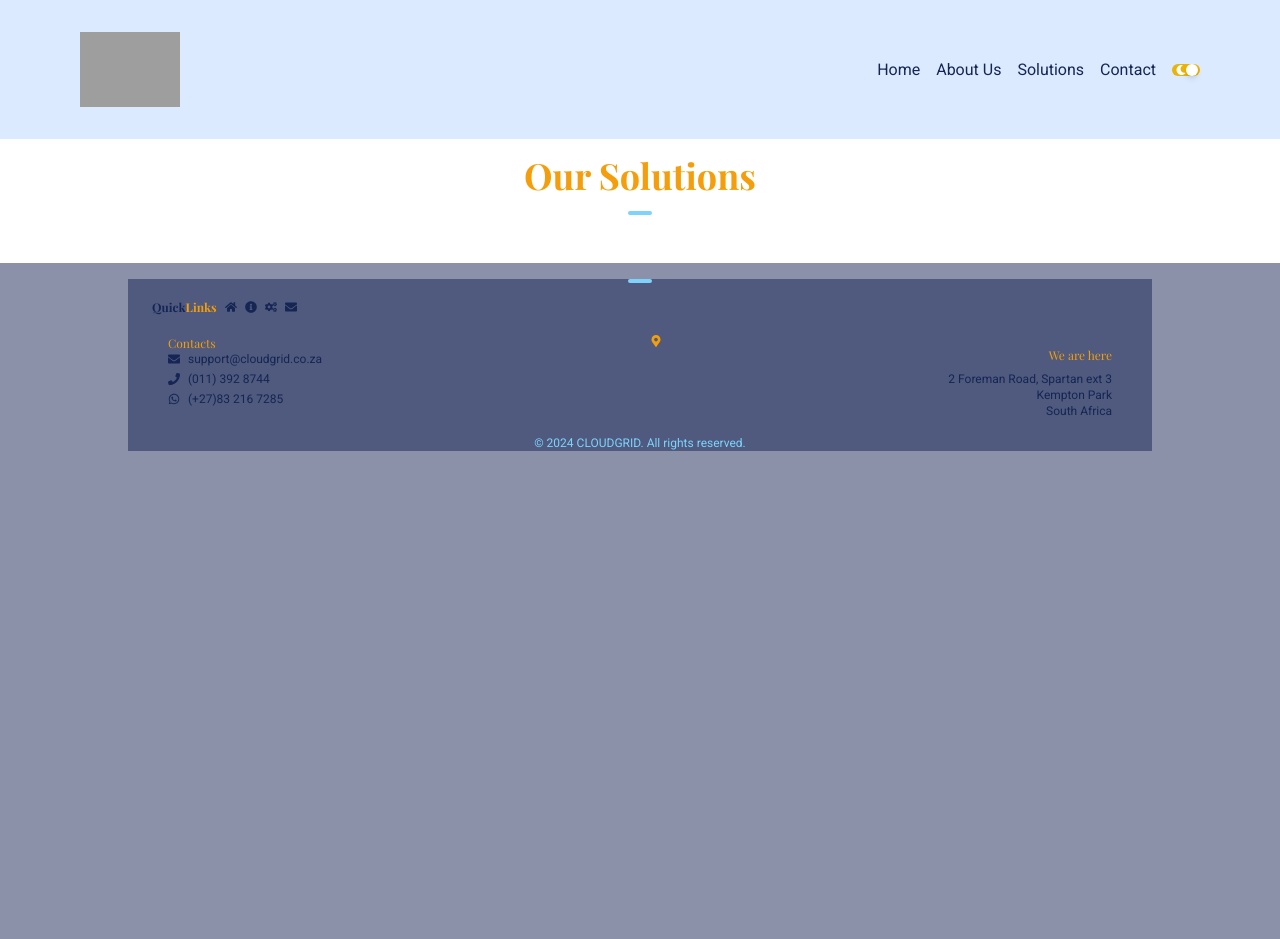
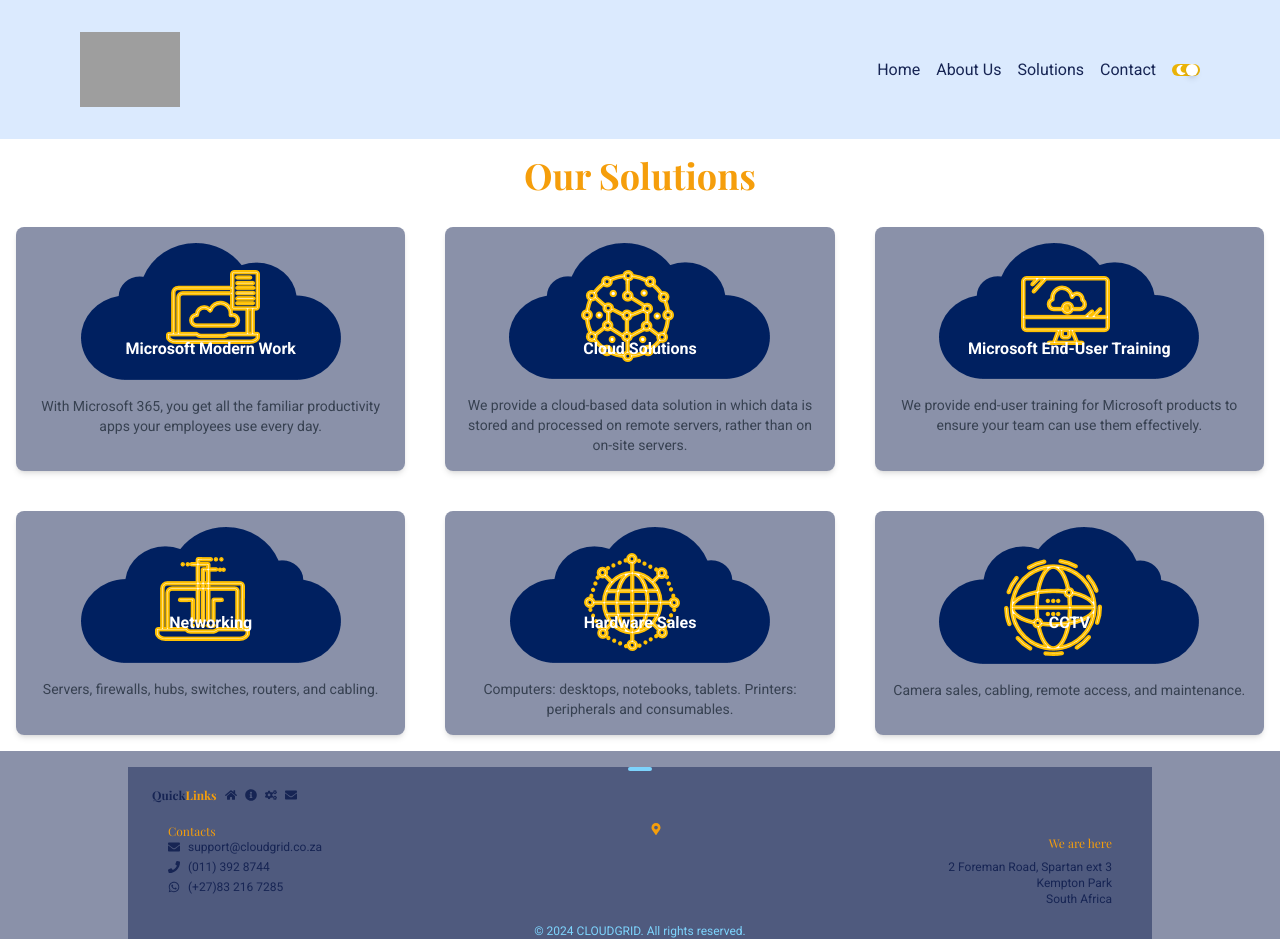
Before and after one commit to Sheilakobue/Cloudgrid-website, a Next.js app: page /solutions in a window 1280 px wide. Before the commit the page ends 800 px from the top, so only its background shows below. Built offline with nearby package versions, Linux system fonts and the light colour scheme; grey boxes are pictures that could not be loaded.

Commit message:
add solutions

```diff
--- a/src/app/solutions/page.tsx
+++ b/src/app/solutions/page.tsx
@@ -1,21 +1,61 @@
 import React from "react";
-import Link from "next/link";
-import Image from "next/image";
+import SolutionItem from "../../components/SolutionItem"; // Ensure the path is correct
 import MicrosoftModernWork from "../../../public/MicrosoftModernWork.png";
+import CloudSolutions from "../../../public/CloudSolutions.png";
+import Training from "../../../public/Training.png";
+import Networking from "../../../public/Networking.png";
+import HardwareSales from "../../../public/HardwareSales.png";
+import CCTV from "../../../public/CCTV.png";
 
 export default function SolutionList() {
   return (
     <section className="p-4 bg-white dark:bg-gray-800">
       <h1 className="text-center text-4xl font-bold mb-8 text-amber-500">
         Our Solutions
-        <hr className="w-6 h-1 mx-auto m-4 bg-sky-300 border-0 rounded"></hr>
       </h1>
-      <div className="flex flex-col space-y-28">
-        <div className="flex flex-col md:flex-row md:space-x-12">
-          <div className="md:w-1/2">
-
-          </div>
-        </div>
+      <div className="grid gap-10 md:grid-cols-2 lg:grid-cols-3">
+        <SolutionItem
+          href="/solutions/microsoft-modern-work"
+          imageSrc={MicrosoftModernWork}
+          imageAlt="Microsoft Modern Work"
+          title="Microsoft Modern Work"
+          description="With Microsoft 365, you get all the familiar productivity apps your employees use every day."
+        />
+        <SolutionItem
+          href="/solutions/cloud-solutions"
+          imageSrc={CloudSolutions}
+          imageAlt="Cloud Solutions"
+          title="Cloud Solutions"
+          description="We provide a cloud-based data solution in which data is stored and processed on remote servers, rather than on on-site servers."
+        />
+        <SolutionItem
+          href="/solutions/microsoft-end-user-training"
+          imageSrc={Training}
+          imageAlt="Microsoft End-User Training"
+          title="Microsoft End-User Training"
+          description="We provide end-user training for Microsoft products to ensure your team can use them effectively."
+        />
+        <SolutionItem
+          href="/solutions/networking"
+          imageSrc={Networking}
+          imageAlt="Networking"
+          title="Networking"
+          description="Servers, firewalls, hubs, switches, routers, and cabling."
+        />
+        <SolutionItem
+          href="/solutions/hardware-sales"
+          imageSrc={HardwareSales}
+          imageAlt="Hardware Sales"
+          title="Hardware Sales"
+          description="Computers: desktops, notebooks, tablets. Printers: peripherals and consumables."
+        />
+        <SolutionItem
+          href="/solutions/cctv"
+          imageSrc={CCTV}
+          imageAlt="CCTV"
+          title="CCTV"
+          description="Camera sales, cabling, remote access, and maintenance."
+        />
       </div>
     </section>
   );
--- a/src/components/SolutionItem.tsx
+++ b/src/components/SolutionItem.tsx
@@ -3,23 +3,22 @@ import Link from "next/link";
 import Image from "next/image";
 
 const SolutionItem = ({ href, imageSrc, imageAlt, title, description }) => (
-  <div className="relative flex flex-col items-center text-center bg-gray-100 dark:bg-gray-900 p-4 rounded-lg shadow-md">
+  <div className="relative flex flex-col items-center text-center bg-blue950 border-0 bg-opacity-50 dark:bg-gray-900 p-4 rounded-lg shadow-md">
     <Link href={href} passHref legacyBehavior>
-      <a className="relative w-full h-48 mb-4 cursor-pointer">
+      <a className="relative mb-4 cursor-pointer">
         <Image
           src={imageSrc}
           alt={imageAlt}
-          width={100}
-          height={100}
+          width={200}
+          height={180}
           className="w-full h-full object-cover cursor-pointer"
-
-          loading="lazy"
+           loading="lazy"
         />
-        <span className="absolute flex items-center justify-center bg-black bg-opacity-50 text-white font-bold text-xl rounded-lg transition-opacity duration-300 hover:opacity-75">
+      </a>
+    </Link>
+    <span className="absolute inset-0 flex items-center justify-center text-white font-bold text-l hover:opacity-75">
           {title}
         </span>
-      </a>
-    </Link>
     <p className="text-sm text-gray-700 dark:text-gray-300">{description}</p>
   </div>
 );
```
Also changed, not shown: 1 other file (tests, documents, lock files or other folders).
